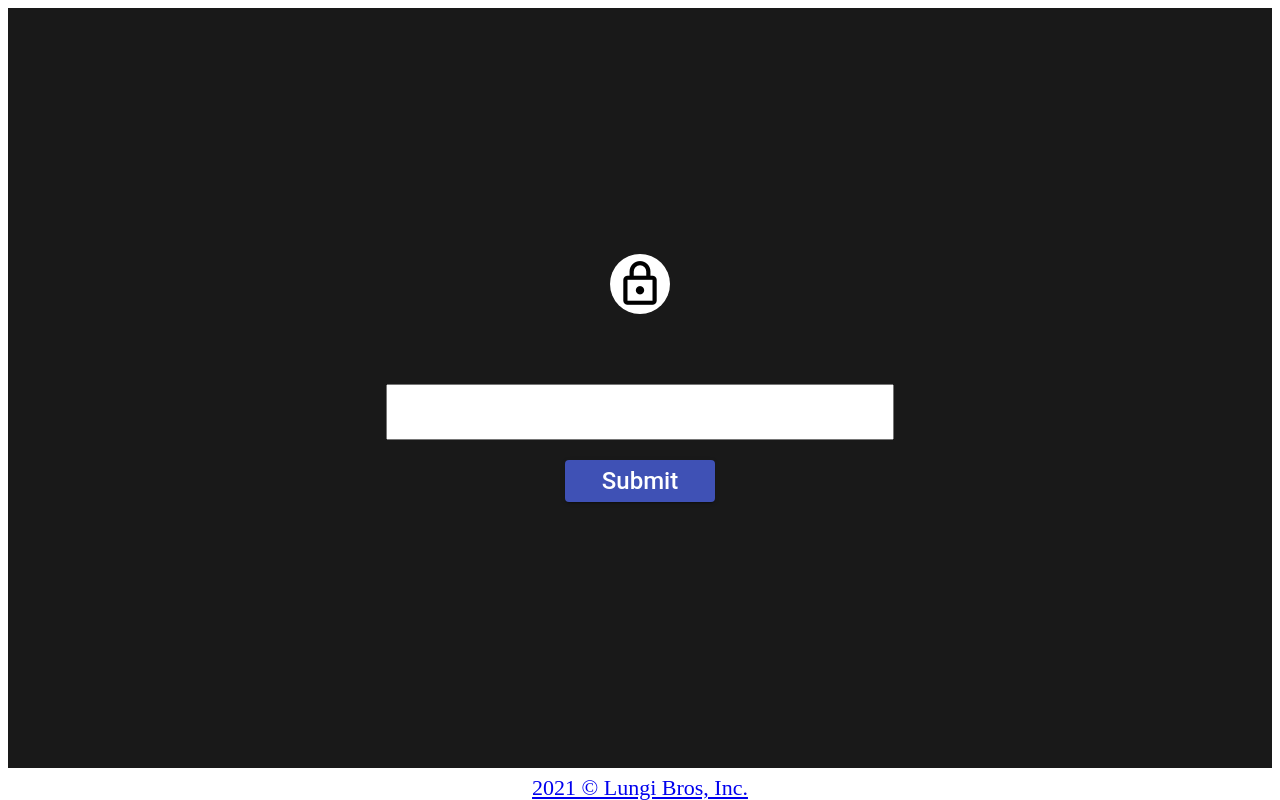
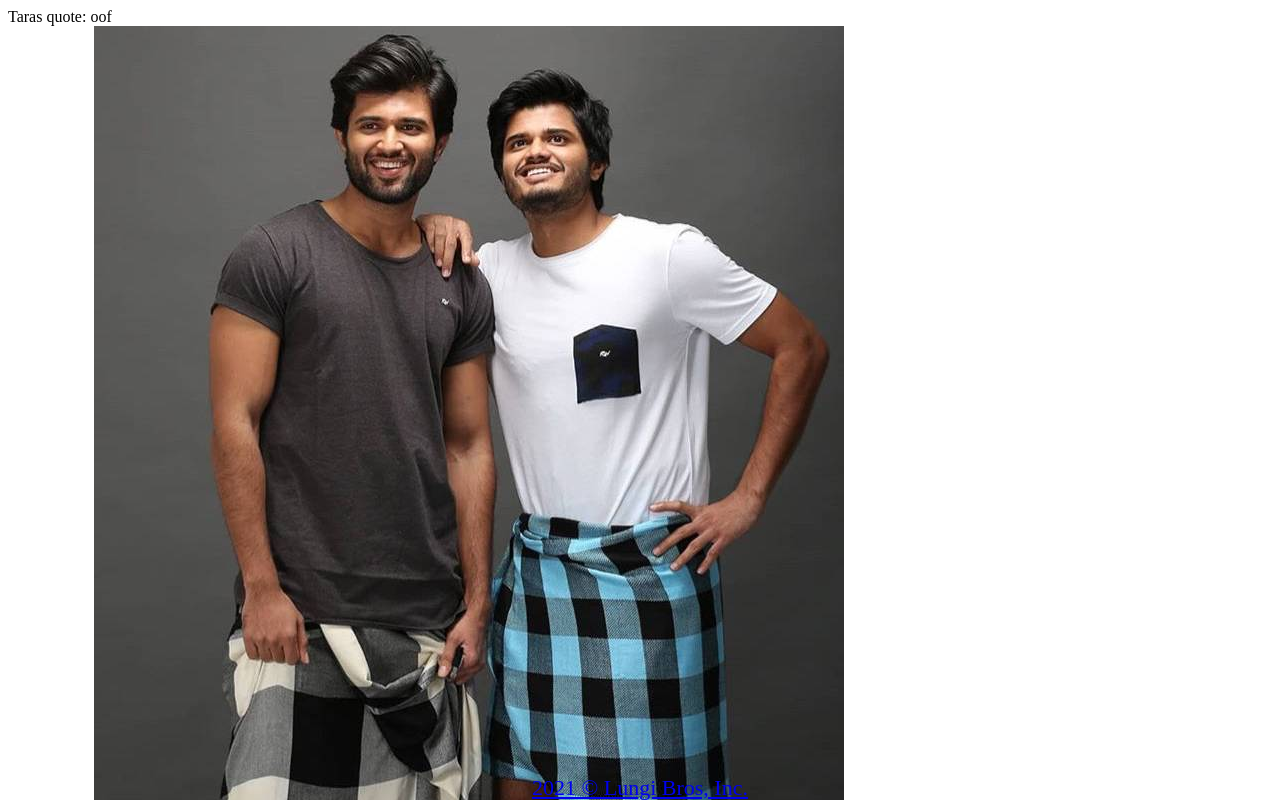
Before and after one commit to KirkRehal/GoodbyeTaras, an Angular app: page / in a window 1280 px wide. Shown: the top 800 px of the page. Built offline with nearby package versions, Linux system fonts and the light colour scheme.

Commit message:
part of goodbye working

```diff
--- a/src/app/app.component.ts
+++ b/src/app/app.component.ts
@@ -7,7 +7,7 @@ import { Component, OnInit } from '@angular/core';
 })
 export class AppComponent implements OnInit {
   public title: string = 'Goodbye, Taras';
-  public showLockscreen: boolean = true;
+  public showLockscreen: boolean = false;
 
   ngOnInit() {
 
--- a/src/app/goodbye/goodbye.component.html
+++ b/src/app/goodbye/goodbye.component.html
@@ -0,0 +1,8 @@
+<div>
+    Taras quote: {{quotes[selectedIndex]}}
+</div>
+
+<div>
+    Taras image:
+    <img src="assets/{{images[selectedIndex]}}"/>
+</div>
--- a/src/app/goodbye/goodbye.component.ts
+++ b/src/app/goodbye/goodbye.component.ts
@@ -1,4 +1,5 @@
 import { Component, OnInit } from '@angular/core';
+import { interval, Subscription, tap } from 'rxjs';
 
 @Component({
   selector: 'app-goodbye',
@@ -6,10 +7,28 @@ import { Component, OnInit } from '@angular/core';
   styleUrls: ['./goodbye.component.css']
 })
 export class GoodbyeComponent implements OnInit {
+  public images: string[] = ['lungi.jpg', 'lungi.jpg', 'lungi.jpg'];
+  public quotes: string[] = ['test', 'oof', 'womp'];
+
+  public selectedIndex = 0;
+  private counter = 0;
+  private refreshTimer = 4000;
+  private subscription: Subscription = new Subscription();
 
   constructor() { }
 
   ngOnInit(): void {
+    const source = interval(this.refreshTimer);
+
+    this.subscription = source.pipe(
+      tap(() => {
+        this.counter++;
+        this.selectedIndex = this.counter % 3;
+      })
+    ).subscribe();
   }
 
+  ngOnDestroy() {
+    this.subscription.unsubscribe();
+  }
 }
```
Also changed, not shown: src/assets/lungi.jpg (added).
